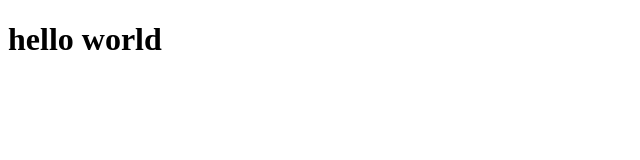
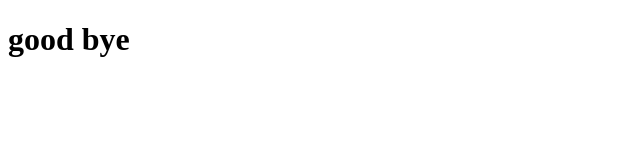
Before and after one commit to RichardCastillo1226/dummyrepo, a plain HTML site: page index.html in a window 1280 px wide. Shown: the whole page, without its empty margins (0-640 px from the left). Drawn offline with Linux system fonts and the light colour scheme.

Commit message:
changed to goodbye

```diff
--- a/index.html
+++ b/index.html
@@ -7,6 +7,6 @@
     <title>Document</title>
 </head>
 <body>
-    <h1>hello world</h1>
+    <h1>good bye</h1>
 </body>
 </html>
```
